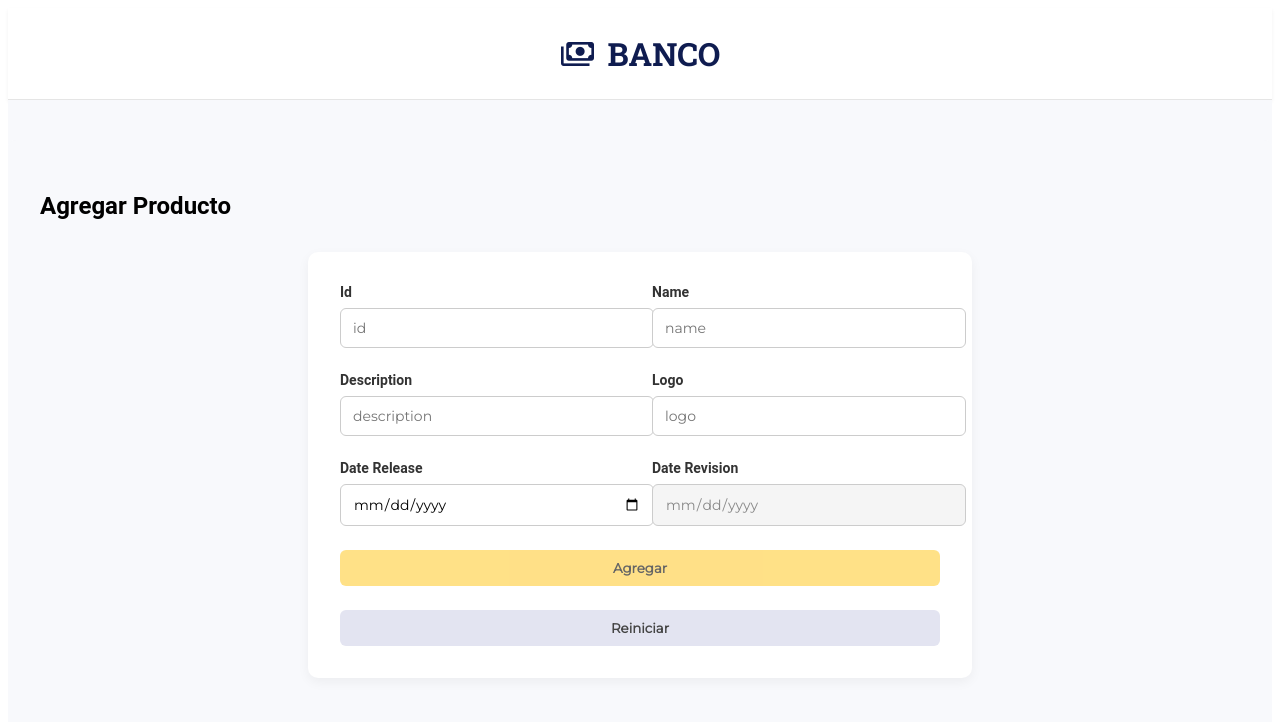
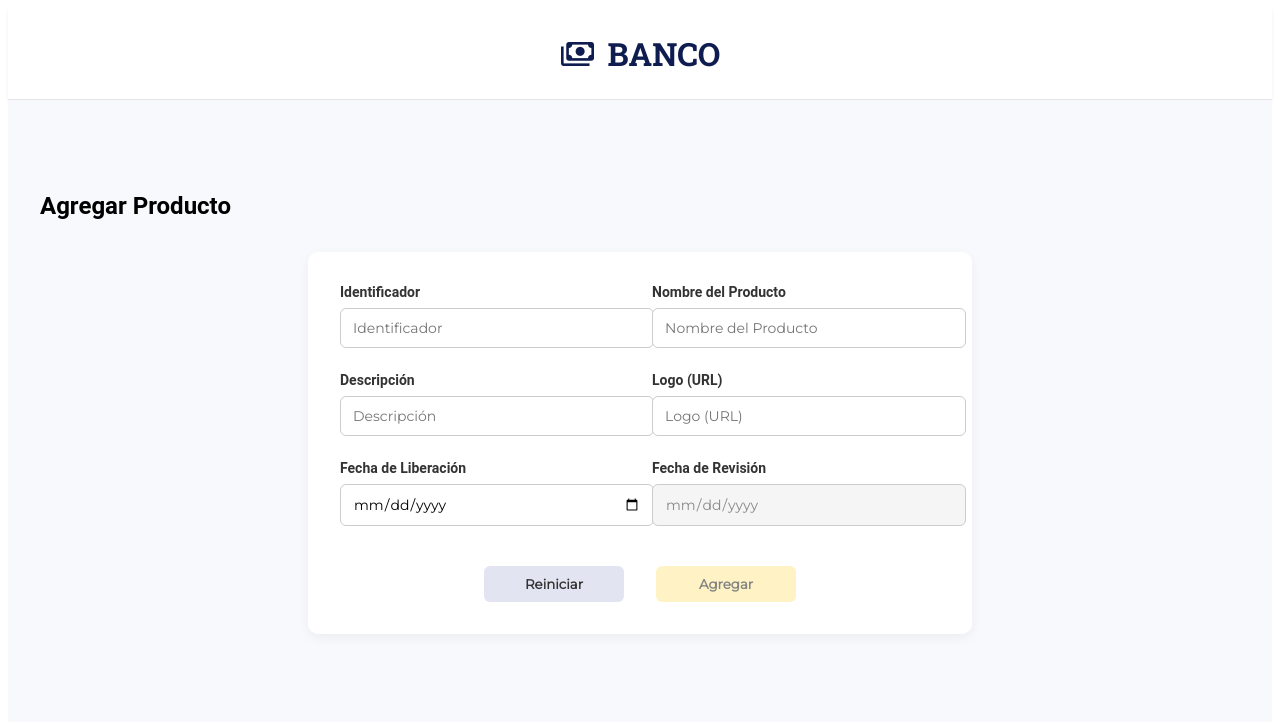
Before and after one commit to Dreamer97JB/Ejercicio-Tecnico-Frontend-Angular-Barrionuevo, an Angular app in the folder financial-products-app/: page /add in a window 1280 px wide. Shown: the top 722 px of the page. Built offline with nearby package versions, Linux system fonts and the light colour scheme.

Commit message:
botones okay, y placeholders

```diff
--- a/financial-products-app/src/app/features/products/product-form/product-form.component.html
+++ b/financial-products-app/src/app/features/products/product-form/product-form.component.html
@@ -2,7 +2,8 @@
 
 <form [formGroup]="productForm" (ngSubmit)="onSubmit()">
   <div *ngFor="let field of ['id', 'name', 'description', 'logo', 'date_release', 'date_revision']">
-    <label [for]="field">{{ field.replace('_', ' ') | titlecase }}</label>
+    <label [for]="field">{{ fieldLabels[field] }}</label>
+
 
     <ng-container [ngSwitch]="field">
 
@@ -21,7 +22,7 @@
     [type]="field.includes('date') ? 'date' : 'text'"
     [formControlName]="field"
     [id]="field"
-    [attr.placeholder]="field.replace('_', ' ')"
+    [attr.placeholder]="fieldplaceholderLabels[field]"
   />
 </ng-container>
 
@@ -44,12 +45,14 @@
 
 
 
-  <button type="submit" [disabled]="productForm.invalid" class="full-width">
-    {{ isEditMode ? 'Guardar' : 'Agregar' }}
-  </button>
-
-  <button type="button" (click)="onReset()" class="full-width">
+  <div class="button-row">
+  <button type="button" (click)="onReset()">
     {{ isEditMode ? 'Cancelar' : 'Reiniciar' }}
   </button>
 
+  <button type="submit" [disabled]="productForm.invalid">
+    {{ isEditMode ? 'Guardar' : 'Agregar' }}
+  </button>
+</div>
+
 </form>
--- a/financial-products-app/src/app/features/products/product-form/product-form.component.scss
+++ b/financial-products-app/src/app/features/products/product-form/product-form.component.scss
@@ -82,7 +82,50 @@ form {
     cursor: not-allowed;
   }
 
-  .full-width {
-    grid-column: span 2;
-  }
+        .button-row {
+          grid-column: span 2;
+          display: flex;
+          justify-content: space-between;
+          align-items: center;
+          margin-top: 1rem;
+
+          button {
+            width: 140px;
+            padding: 10px 20px;
+            font-weight: bold;
+            border: none;
+            border-radius: 6px;
+            font-family: 'Montserrat', sans-serif;
+            cursor: pointer;
+            transition: background-color 0.3s ease;
+          }
+
+          button[type='submit'] {
+            background-color: #ffec9f;
+            color: #333;
+            justify-self: start;
+          }
+
+          button[type='button'] {
+            background-color: #e3e4f1;
+            color: #333;
+            justify-self: end;
+          }
+
+          /* Alineación interna para que parezcan centrados */
+          &>button:first-child {
+            margin-left: auto;
+            margin-right: 1rem;
+          }
+
+          &>button:last-child {
+            margin-right: auto;
+            margin-left: 1rem;
+          }
+
+          button[disabled] {
+            opacity: 0.6;
+            cursor: not-allowed;
+          }
+        }
 }
--- a/financial-products-app/src/app/features/products/product-form/product-form.component.ts
+++ b/financial-products-app/src/app/features/products/product-form/product-form.component.ts
@@ -25,6 +25,25 @@ export class ProductFormComponent implements OnInit {
   productForm: FormGroup;
   isEditMode = false;
   productId: string | null = null;
+
+  fieldLabels: Record<string, string> = {
+    id: 'Identificador',
+    name: 'Nombre del Producto',
+    description: 'Descripción',
+    logo: 'Logo (URL)',
+    date_release: 'Fecha de Liberación',
+    date_revision: 'Fecha de Revisión'
+  };
+
+  fieldplaceholderLabels: Record<string, string> = {
+    id: 'Identificador',
+    name: 'Nombre del Producto',
+    description: 'Descripción',
+    logo: 'Logo (URL)',
+    date_release: 'Fecha de Liberación',
+    date_revision: 'Fecha de Revisión'
+  };
+
 
   constructor(
     private fb: FormBuilder,
```
